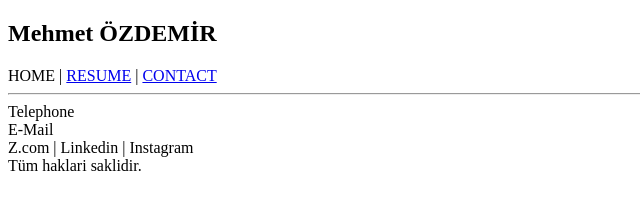
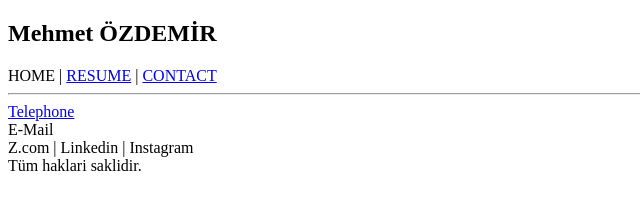
Before and after one commit to MehmetOzzdemir/T141_HTML, a plain HTML site: page index.html in a window 1280 px wide. Shown: the full height of the page, 0-640 px from the left. Drawn offline with Linux system fonts and the light colour scheme.

Commit message:
HTML done

```diff
--- a/index.html
+++ b/index.html
@@ -30,7 +30,7 @@
     <div class="footer">
 
         <hr>
-        <div class="phone">Telephone</div>
+        <div class="phone"><a href="tel:+5465654546565">Telephone</a></div>
         <div class="email">E-Mail</div>
         <div class="social">Z.com | Linkedin | Instagram</div>
         <div class="copyright">Tüm haklari saklidir.</div>
```
